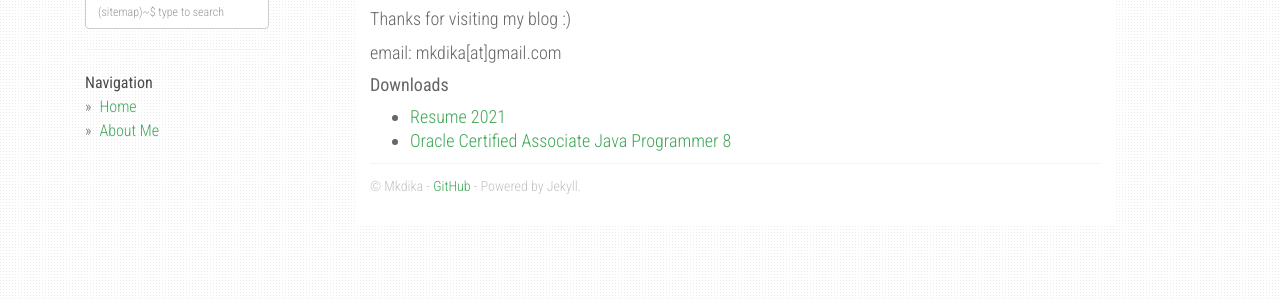
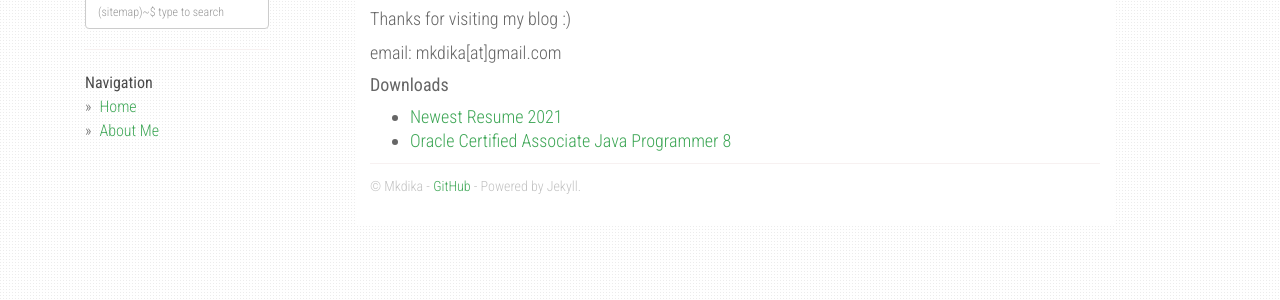
Before and after one commit to mkdika/mkdika.github.io, a Jekyll site: the page built from about.md, in a window 1280 px wide. Shown: the part 236-536 px from the top of the page. Built offline with Jekyll 4.4.1, drawn with Linux system fonts in a browser that asks for light colours; nearby versions of some CDN libraries.

```diff
--- a/about.md
+++ b/about.md
@@ -16,5 +16,5 @@ email: mkdika[at]gmail.com
 
 #### Downloads
 
-- [Resume 2021](https://tinyurl.com/2r3u7vky){:target="_blank"}
+- [Newest Resume 2021](https://tinyurl.com/2r3u7vky){:target="_blank"}
 - [Oracle Certified Associate Java Programmer 8](https://www.youracclaim.com/badges/abf45dc5-3312-423e-b12f-2e414c3f2e42/public_url){:target="_blank"}
```
